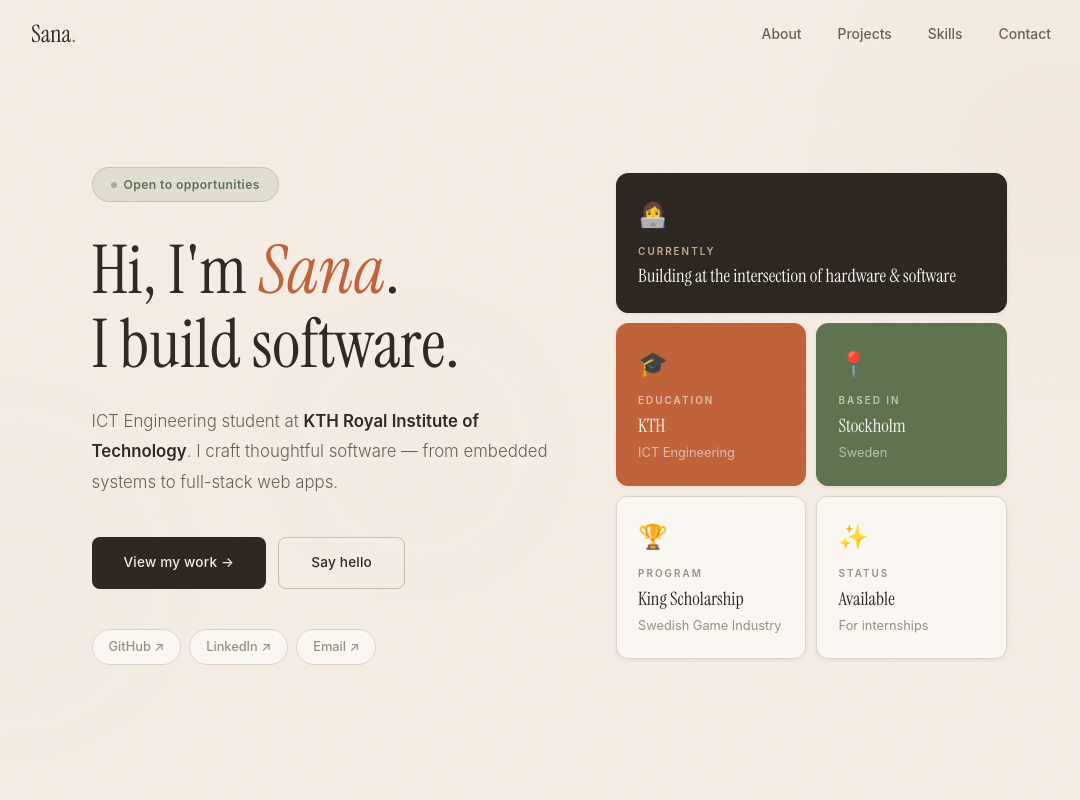
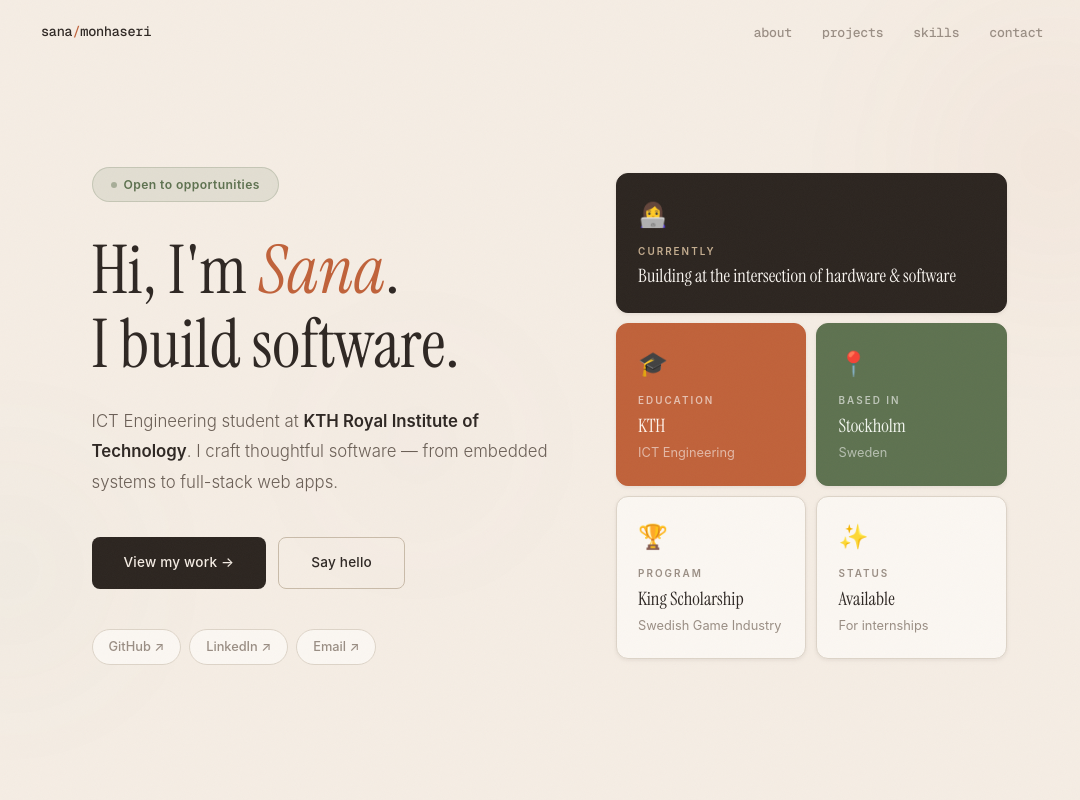
Before and after one commit to Sana8200/Portfolio_Sana, a React (Create React App) app in the folder portfolio/: page / in a window 1280 px wide. Shown: the top 800 px of the page, without its empty margins (91-1171 px from the left). Built offline with nearby package versions, Linux system fonts and the light colour scheme.

Commit message:
style: redesign navbar with monospace branding and blur backdrop
Restyle fixed navbar with backdrop blur, monospace sana/monhaseri logo with rust accent,
lowercase nav links, and subtle hover backgrounds. Clean, minimal navigation bar.

```diff
--- a/portfolio/src/Navbar/Navbar.css
+++ b/portfolio/src/Navbar/Navbar.css
@@ -1,28 +1,24 @@
-/* -------------------------------------------------------
-   NAVIGATION
-   ------------------------------------------------------- */
-
 .nav {
   position: fixed;
   top: 0;
   left: 0;
   right: 0;
   z-index: 100;
-  height: 68px;
+  height: 64px;
   display: flex;
   align-items: center;
   justify-content: center;
-  transition: all 0.4s;
+  transition: all 0.4s cubic-bezier(0.16,1,0.3,1);
 }
 .nav--scrolled {
-  background: rgba(250, 246, 241, 0.88);
-  backdrop-filter: blur(16px);
-  -webkit-backdrop-filter: blur(16px);
+  background: rgba(248, 244, 239, 0.85);
+  backdrop-filter: blur(20px);
+  -webkit-backdrop-filter: blur(20px);
   border-bottom: 1px solid var(--border);
 }
 
 .nav__inner {
-  max-width: 1100px;
+  max-width: 1080px;
   width: 100%;
   padding: 0 2rem;
   display: flex;
@@ -31,34 +27,36 @@
 }
 
 .nav__logo {
-  font-family: var(--font-heading);
-  font-size: 1.5rem;
+  font-family: var(--font-mono);
+  font-size: 0.85rem;
+  font-weight: 500;
   color: var(--text);
+  letter-spacing: -0.3px;
 }
-.nav__logo i {
+.nav__logo-accent {
   color: var(--rust);
-  font-style: normal;
 }
 
 .nav__links {
   display: flex;
-  gap: 0.25rem;
+  gap: 2px;
 }
 
 .nav__link {
-  padding: 7px 16px;
-  border-radius: var(--radius-pill);
-  font-size: 0.87rem;
-  font-weight: 500;
-  color: var(--text-mid);
+  padding: 6px 14px;
+  border-radius: var(--radius-sm);
+  font-size: 0.82rem;
+  font-weight: 450;
+  color: var(--text-dim);
   transition: all 0.2s;
+  font-family: var(--font-mono);
+  letter-spacing: -0.2px;
 }
 .nav__link:hover {
-  color: var(--rust);
-  background: var(--rust-soft);
+  color: var(--text);
+  background: rgba(46,39,35,0.04);
 }
 
-/* Responsive */
 @media (max-width: 600px) {
-  .nav__link { padding: 6px 10px; font-size: 0.8rem; }
+  .nav__link { padding: 6px 8px; font-size: 0.75rem; }
 }
--- a/portfolio/src/Navbar/Navbar.js
+++ b/portfolio/src/Navbar/Navbar.js
@@ -15,10 +15,12 @@ function Navbar() {
   return (
     <nav className={`nav ${scrolled ? 'nav--scrolled' : ''}`}>
       <div className="nav__inner">
-        <a href="#hero" className="nav__logo">Sana<i>.</i></a>
+        <a href="#hero" className="nav__logo">
+          sana<span className="nav__logo-accent">/</span>monhaseri
+        </a>
         <div className="nav__links">
           {NAV_LINKS.map((l) => (
-            <a key={l} href={`#${l.toLowerCase()}`} className="nav__link">{l}</a>
+            <a key={l} href={`#${l.toLowerCase()}`} className="nav__link">{l.toLowerCase()}</a>
           ))}
         </div>
       </div>
```
